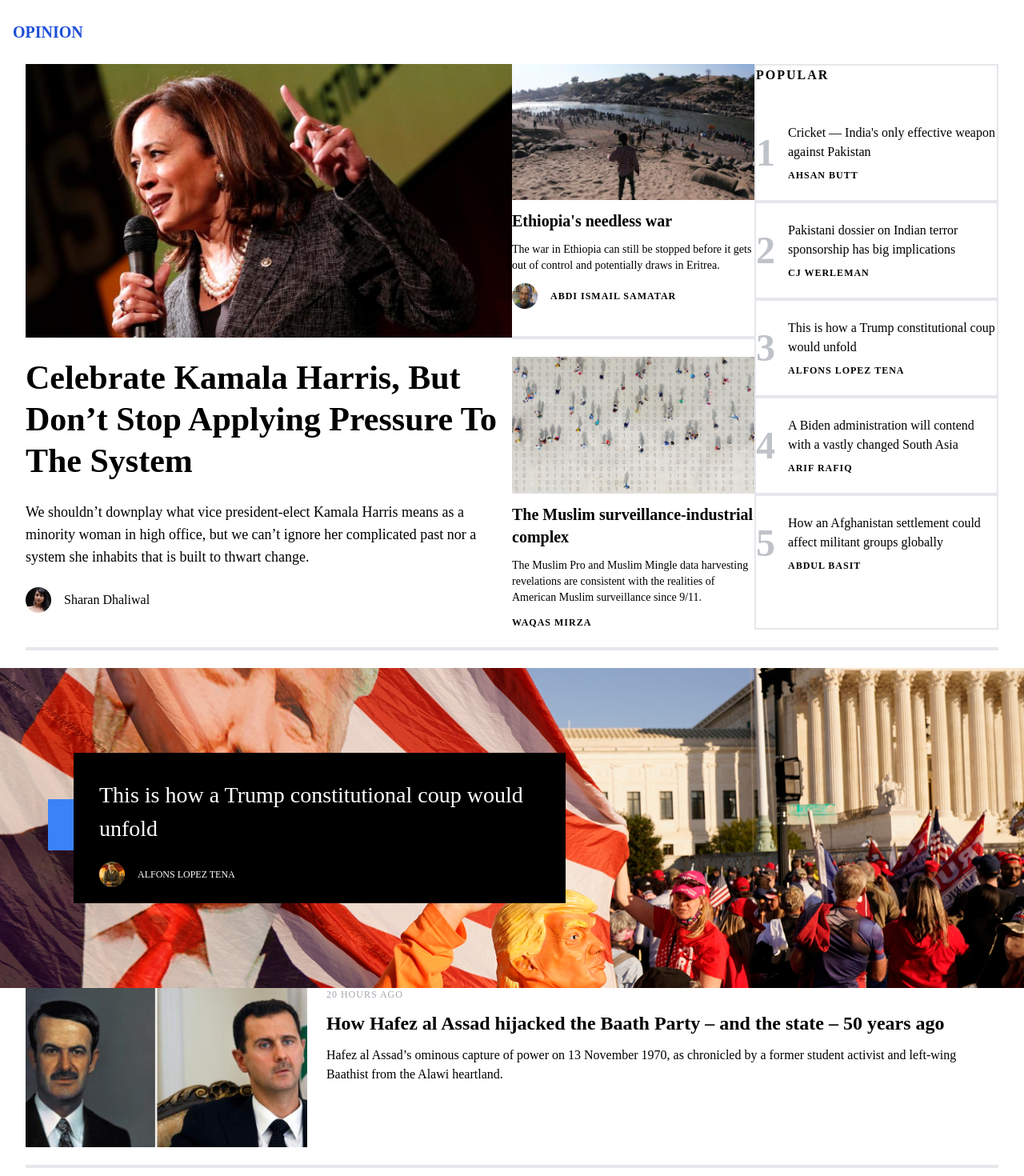
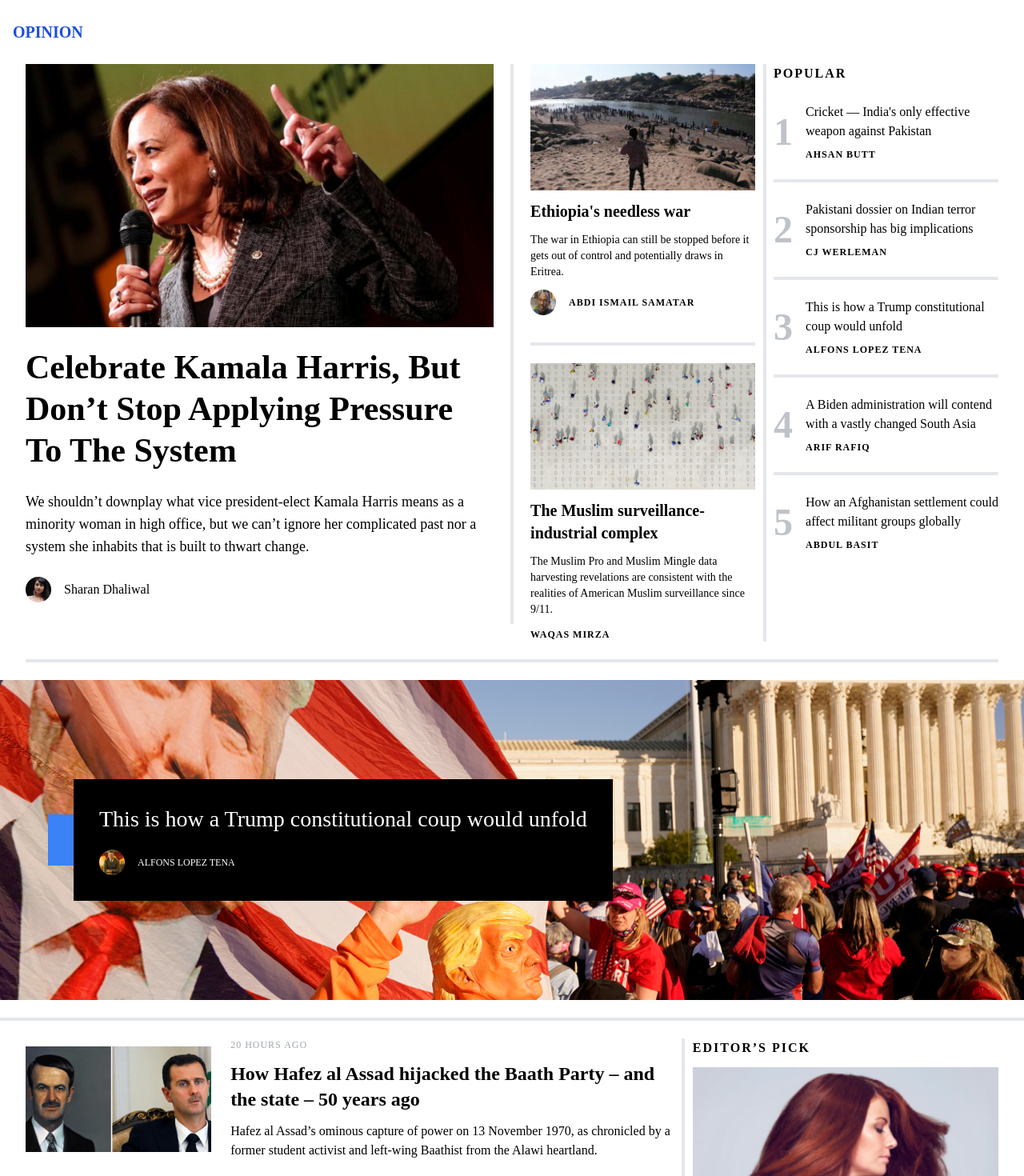
Before and after one commit to ismailcubuk/news-ui, a React (Create React App) app: page / in a window 1280 px wide. Shown: the top 1470 px of the page at 80% size. Built offline with nearby package versions, Linux system fonts and the light colour scheme.

Commit message:
complete main ui

```diff
--- a/src/App.js
+++ b/src/App.js
@@ -17,10 +17,13 @@ function App() {
           <Layer1 />
         </div>
         <div>
-        <Layer2 />
+          <div className="flex w-full h-12 flex-row justify-center items-center">
+            <div className="w-full border-2" />
+          </div>
+          <Layer2 />
         </div>
-        {/* <DividerW /> */}
-        {/* <Footer /> */}
+        <DividerW />
+        <Footer />
       </div>
     </div>
   );
--- a/src/components/main/Carousel.js
+++ b/src/components/main/Carousel.js
@@ -1,25 +1,78 @@
-import React from "react";
+import React, { useState, useEffect } from "react";
 
 export default function Carousel() {
   const backgroundImageUrl = "/images/background/bg.jpg";
 
+  const [showData, setShowData] = useState(true);
+  const [showDivider, setShowDivider] = useState(false);
+  useEffect(() => {
+    const handleResize = () => {
+      if (window.innerWidth <= 576) {
+        setShowData(false);
+      } else {
+        setShowData(true);
+      }
+    };
+    window.addEventListener("resize", handleResize);
+    return () => {
+      window.removeEventListener("resize", handleResize);
+    };
+  }, []);
+  useEffect(() => {
+    const handleResize = () => {
+      if (window.innerWidth >= 1440) {
+        setShowDivider(false);
+      } else {
+        setShowDivider(true);
+      }
+    };
+    window.addEventListener("resize", handleResize);
+    return () => {
+      window.removeEventListener("resize", handleResize);
+    };
+  }, []);
   return (
+    <div>
       <div className="flex justify-center">
+        {showData ? (
+          <div>
             <div
-        className="flex mymd:h-[400px]  w-full bg-no-repeat relative"
+              className="flex mymd:h-[400px] max-w-screen-myxl w-screen mysm:h-[320px] bg-center bg-cover bg-no-repeat relative  min-w-[320px]"
               style={{ backgroundImage: `url(${backgroundImageUrl})` }}
             >
-        <div className="bg-blue-500 w-[64px] h-[64px] absolute top-[164px] left-[60px]"></div>
-        <div className="absolute w-[615px] h-[188px] top-[106px] left-[92px] bg-black p-8  text-white">
-            <h1 className="text-[28px] pb-5">
+              <div className="bg-blue-500 hidden mysm:flex w-[64px] h-[64px] absolute top-1/2 transform -translate-y-1/2 left-[26px] mytablet:left-[36px] mylg:left-[60px]"></div>
+              <div className="absolute left-[58px] mymd:left-[68px] mylg:left-[92px] top-1/2 transform -translate-y-1/2  bg-black p-8  text-white">
+                <h1 className="mytablet:text-[28px] mytablet:leading-[36px] pb-5">
                   This is how a Trump constitutional coup would unfold
                 </h1>
                 <div className="flex items-center gap-4">
-              <img src="/images/profilePictures/alfonspp.png" alt="alfonspp" />
+                  <img
+                    src="/images/profilePictures/alfonspp.png"
+                    alt="alfonspp"
+                  />
                   <p className="text-[12px]">ALFONS LOPEZ TENA</p>
                 </div>
               </div>
             </div>
           </div>
+        ) : (
+          <div>
+            <img src={backgroundImageUrl} alt="bg" />
+            <div className="bg-black text-white p-6">
+              <h1 className="leading-[28px] text-[20px] pb-5">
+                This is how a Trump constitutional coup would unfold
+              </h1>
+              <div className="flex items-center gap-4">
+                <img
+                  src="/images/profilePictures/alfonspp.png"
+                  alt="alfonspp"
+                />
+                <p className="text-[12px]">ALFONS LOPEZ TENA</p>
+              </div>
+            </div>
+          </div>
+        )}
+      </div>
+    </div>
   );
 }
--- a/src/components/main/Footer.js
+++ b/src/components/main/Footer.js
@@ -1,9 +1,9 @@
-import React from 'react'
+import React from "react";
 
 export default function Footer() {
   return (
-    <div className=" w-full h-[300px] flex items-end">
-    <div className="bg-footer h-20 w-full" />
-  </div>
-  )
+    <div className=" w-full h-[100px] flex items-end">
+      <div className="bg-footer h-20 w-full" />
+    </div>
+  );
 }
--- a/src/components/main/Layer1.js
+++ b/src/components/main/Layer1.js
@@ -1,26 +1,68 @@
-import React from "react";
+import React, { useState, useEffect } from "react";
 import PopularSection from "./PopularSection";
 import MiddleSection from "./MiddleSection";
 import LeftSection from "./LeftSection";
 import { DividerW, DividerH } from "../Divider";
 
 export default function Layer1() {
+  const [showComponent, setShowComponent] = useState(true);
+  const [diver2, setDiver2] = useState(true);
+
+  useEffect(() => {
+    const handleResize = () => {
+      if (window.innerWidth < 576) {
+        setShowComponent(false);
+      } else {
+        setShowComponent(true);
+      }
+    };
+    window.addEventListener("resize", handleResize);
+    return () => {
+      window.removeEventListener("resize", handleResize);
+    };
+  }, []);
+
+  useEffect(() => {
+    const handleResize = () => {
+      if (window.innerWidth < 768) {
+        setDiver2(false);
+      } else {
+        setDiver2(true);
+      }
+    };
+    window.addEventListener("resize", handleResize);
+    return () => {
+      window.removeEventListener("resize", handleResize);
+    };
+  }, []);
   return (
     <div className="flex flex-col-reverse myxl:flex-col mytablet:mx-8 ">
-      <DividerW />
-      <div className="flex items-start flex-col mytablet:flex-row ">
+      <div className="flex w-full h-12 flex-row justify-center items-center">
+        <div className="w-full border-2" />
+      </div>
+      <div className="flex items-start flex-col mytablet:flex-row">
         <div className="mytablet:w-2/4">
-        <LeftSection />
+          <LeftSection />
         </div>
+        {diver2 ? (
+          <div className="flex h-[700px] w-12 flex-row justify-center items-center">
+            <div className="h-full border-2" />
+          </div>
+        ) : (
+          <div className="flex w-full h-12 flex-row justify-center items-center">
+            <div className="w-full border-2" />
+          </div>
+        )}
         <div className="flex flex-col mytablet:w-2/4 px-8 mytablet:px-0 mysm:flex-row">
           <MiddleSection />
+          {showComponent ? (
+            <div className="flex min-h-full w-12 flex-row justify-center items-center">
+              <div className="h-full border-2" />
+            </div>
+          ) : null}
           <PopularSection />
         </div>
       </div>
     </div>
   );
 }
-
-  {/* <div className="flex h-[700px] w-12 flex-row justify-center items-center">
-          <div className="h-full border-2" />
-        </div> */}
--- a/src/components/main/Layer2.js
+++ b/src/components/main/Layer2.js
@@ -47,7 +47,7 @@ const articles = [
 export default function Layer2() {
   const [hoursSm, setHoursSm] = useState(window.innerWidth < 576);
   const [hoursMd, setHoursMd] = useState(window.innerWidth >= 576);
-  const [editorsSm, setEditorsSm] = useState(window.innerWidth < 576);
+  const [editorsSm, setEditorsSm] = useState(window.innerWidth > 576);
 
   useEffect(() => {
     const handleResize = () => {
--- a/src/components/main/MiddleSection.js
+++ b/src/components/main/MiddleSection.js
@@ -22,13 +22,13 @@ const articles = [
 export default function MiddleSection() {
   const isMysm = window.innerWidth < 320 || window.innerWidth > 576;
   return (
-    <div className="flex flex-col myxs:flex-row mysm:flex-col myxs:w-full  mytablet:flex-col items-start ">
+    <div className="flex flex-col myxs:flex-row mysm:flex-col myxs:w-full mytablet:flex-col items-start">
       {articles.map((article, index) => (
         <div
-          className="flex flex-col justify-center items-start gap-3 "
+          className="flex flex-col justify-center items-start gap-3 w-1/2 mysm:w-full"
           key={index}
         >
-          <img src={article.imgSrc} alt={`thumb${index}`} className="w-full"/>
+          <img src={article.imgSrc} alt={`thumb${index}`} className="w-full "/>
           <p className="header">{article.header}</p>
           <p className="custom-text">{article.customText}</p>
           <div className="flex items-center gap-4">
--- a/src/components/main/PopularSection.js
+++ b/src/components/main/PopularSection.js
@@ -31,8 +31,8 @@ export default function PopularSection() {
   ];
 
   return (
-    <div className="flex flex-col items-start gap-6 w-full border-2">
-      <div className="popular pb-6">POPULAR</div>
+    <div className="flex flex-col items-start gap-6 w-full">
+      <div className="popular">POPULAR</div>
       <div className="flex flex-col items-start">
         {items.map((item, index) => (
           <div key={index}>
```
Lines whose indentation alone changed are shown as unchanged.
